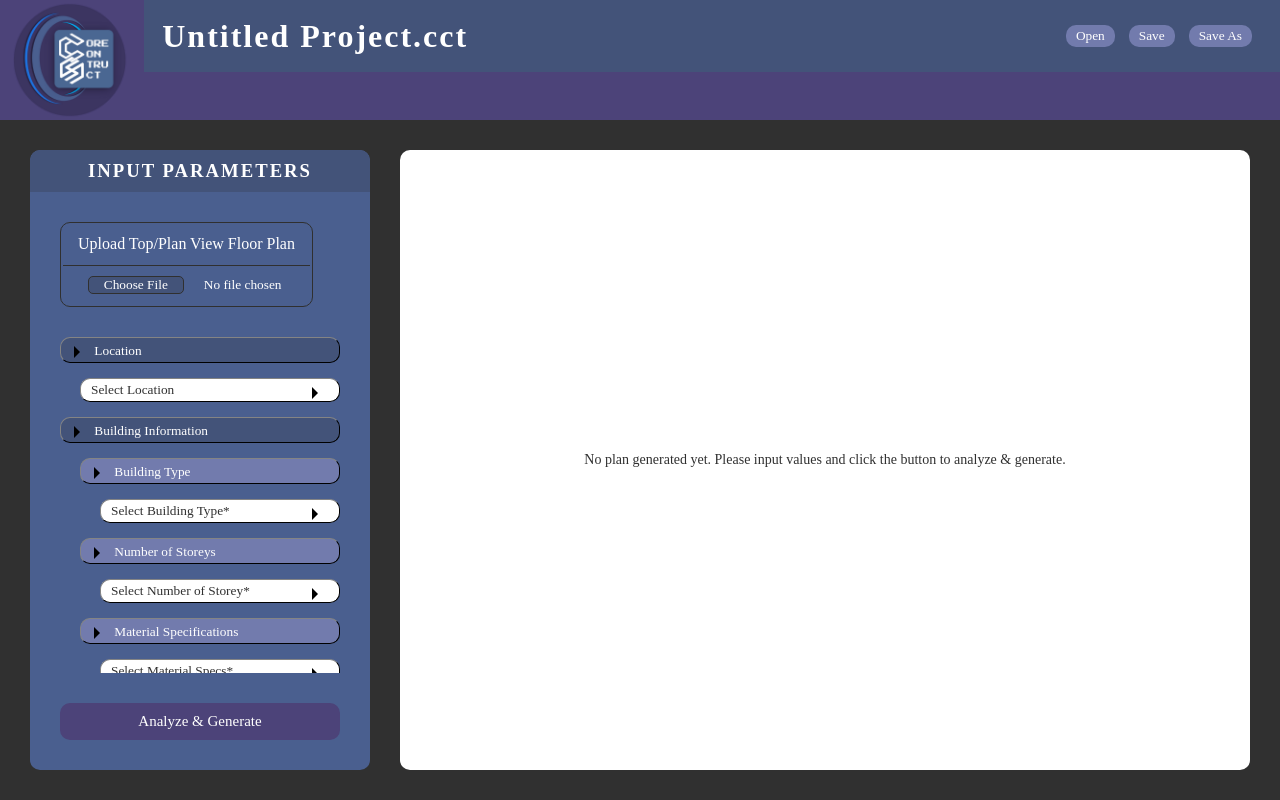
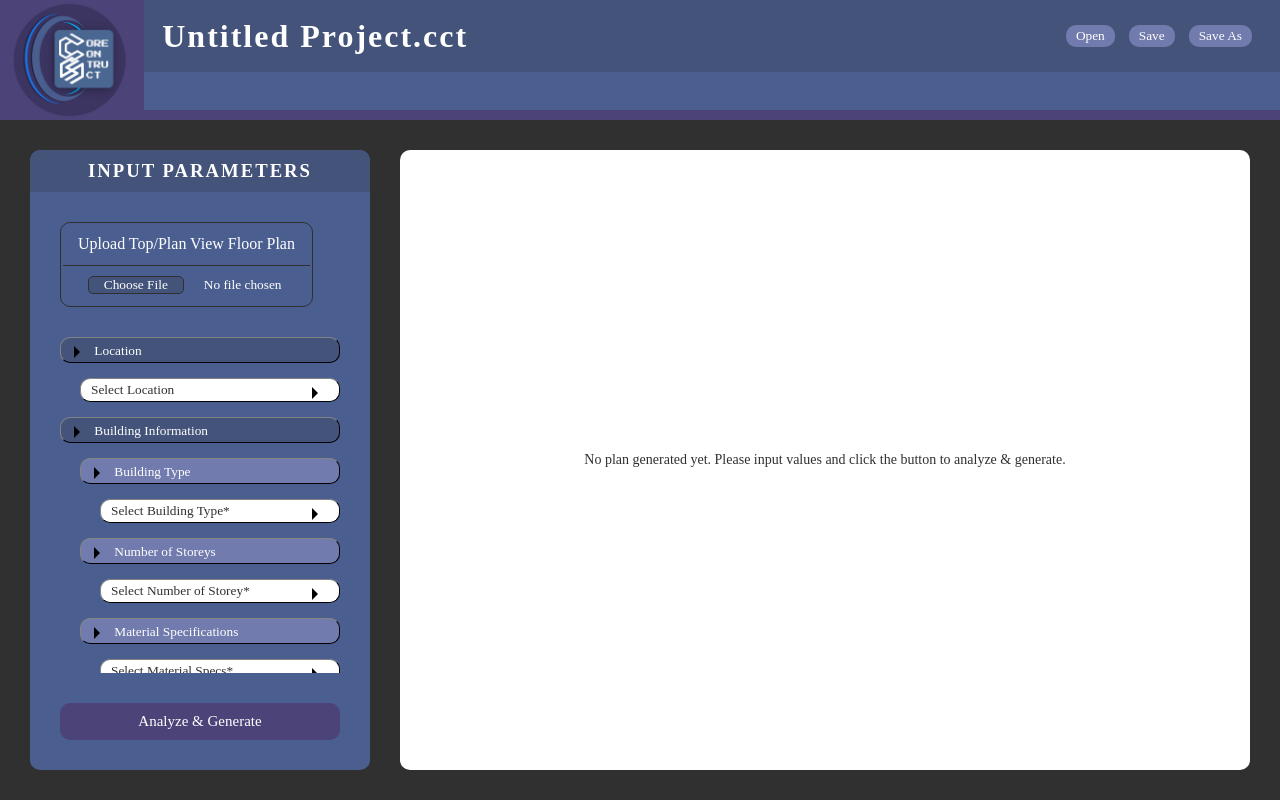
Before and after one commit to ishokuP/CoreConstruct, a Flask app: page / in a window 1280 px wide. Run offline with Flask 3, Linux system fonts and the light colour scheme; some web fonts are replaced.

Commit message:
fixed a thing

```diff
--- a/templates/index.html
+++ b/templates/index.html
@@ -67,6 +67,10 @@
                         </div>
                     </div>
                 </div>
+            </div>
+
+            <div class="toolbar">
+                <br>
             </div>
         </div>
     </div>
```
